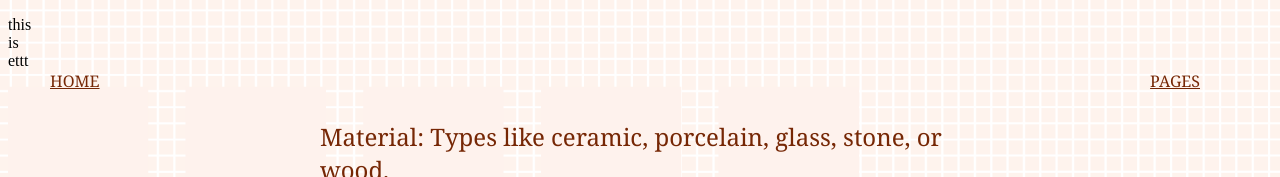
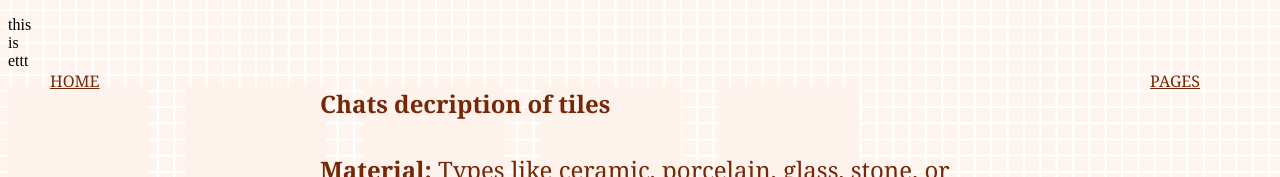
Before and after one commit to s0f1a-c/part1, a plain HTML site: page about.html in a window 1280 px wide. Shown: the top 177 px of the page. Drawn offline with Linux system fonts and the light colour scheme.

Commit message:
Update about.html

```diff
--- a/about.html
+++ b/about.html
@@ -14,14 +14,18 @@
 
   <div class="top-right"><a href="index.html">PAGES</a></div>
 
-  <div class="centered"> Material: Types like ceramic, porcelain, glass, stone, or wood.
-    <br>Size & Shape: Square, rectangular, hexagonal, or mosaic.
-    <br>Color & Finish: Glossy, matte, textured, or polished.
-    <br>Pattern & Design: Solid, patterned, terrazzo, or wood-look.
-    <br>Function: Floor tiles, wall tiles, outdoor tiles, or specialty tiles like subway tiles.
-    <br>Installation Type: Interlocking, grouted, or peel-and-stick.
-    <br> Durability & Maintenance: Features like scratch-resistance, water-resistance, and ease of cleaning.
-    <br><br>A complete description combines these elements to give a clear picture of the tile’s appearance, use, and benefits.</div>
+  <div class="centered">
+    <strong> Chats decription of tiles</strong>
+    <br>
+    <br><strong>Material: </strong> Types like ceramic, porcelain, glass, stone, or wood.
+    <br><strong>Size & Shape: </strong> Square, rectangular, hexagonal, or mosaic.
+    <br><strong>Color & Finish:</strong> Glossy, matte, textured, or polished.
+    <br><strong>Pattern & Design:</strong> Solid, patterned, terrazzo, or wood-look.
+    <br><strong>Function:</strong> Floor tiles, wall tiles, outdoor tiles, or specialty tiles like subway tiles.
+    <br><strong>Installation Type:</strong> Interlocking, grouted, or peel-and-stick.
+    <br><strong> Durability & Maintenance:</strong> Features like scratch-resistance, water-resistance, and ease of cleaning.
+    <br>
+    <br>A complete description combines these elements to give a clear picture of the tile’s appearance, use, and benefits.</div>
 
   <div class="center"></div>
 
```
